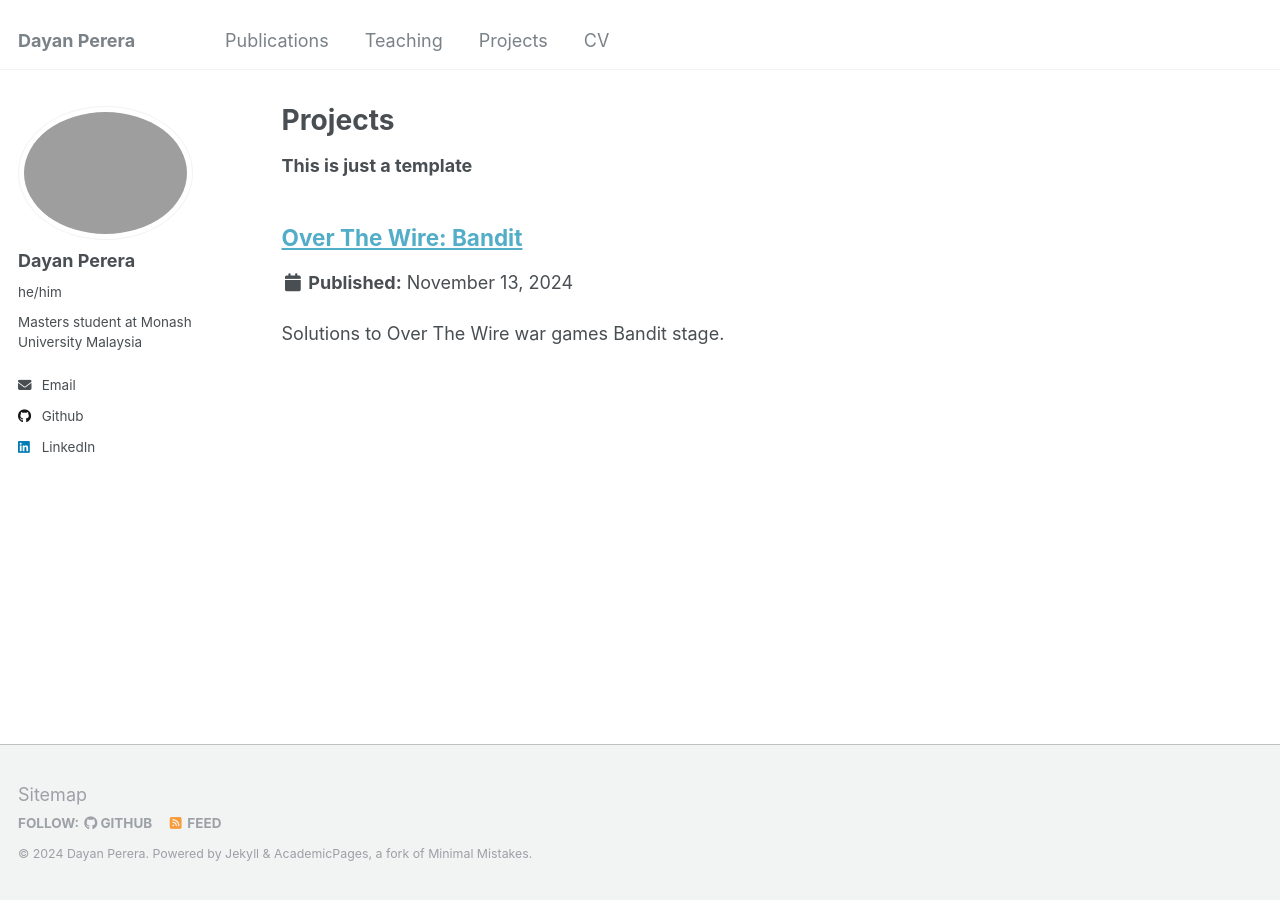
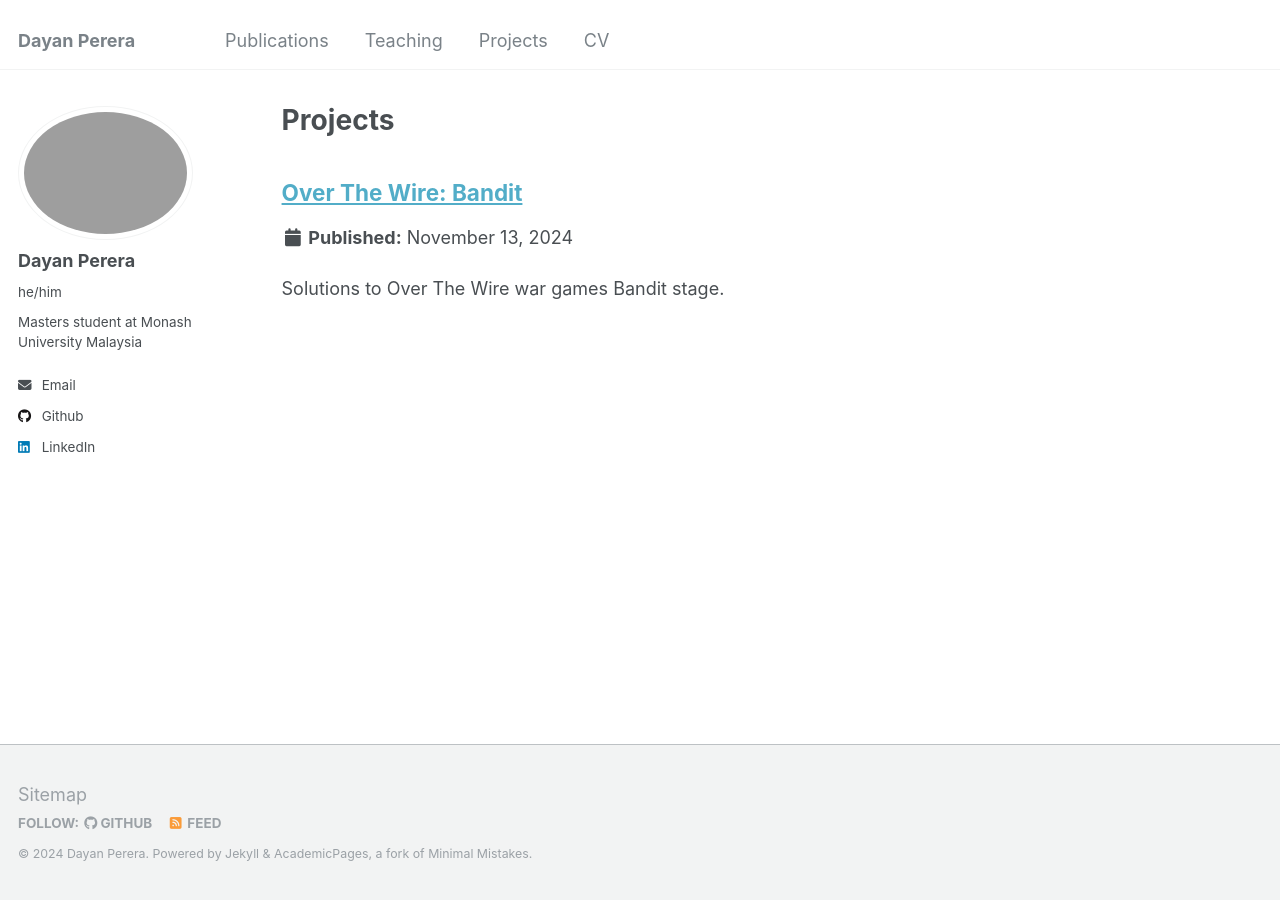
Before and after one commit to TheRecklessDoctor/TheRecklessDoctor.github.io, a Jekyll site: the page built from _pages/projects.md, in a window 1280 px wide. Built offline with Jekyll 4.4.1, drawn with Linux system fonts in a browser that asks for light colours.

Commit message:
removed filler text in projects page

```diff
--- a/_pages/projects.md
+++ b/_pages/projects.md
@@ -4,7 +4,7 @@ title: "Projects"
 permalink: /projects/
 author_profile: true
 ---
- <b> This is just a template </b>
+
 
   {% include base_path %}
 {% for post in site.projects %}
```
